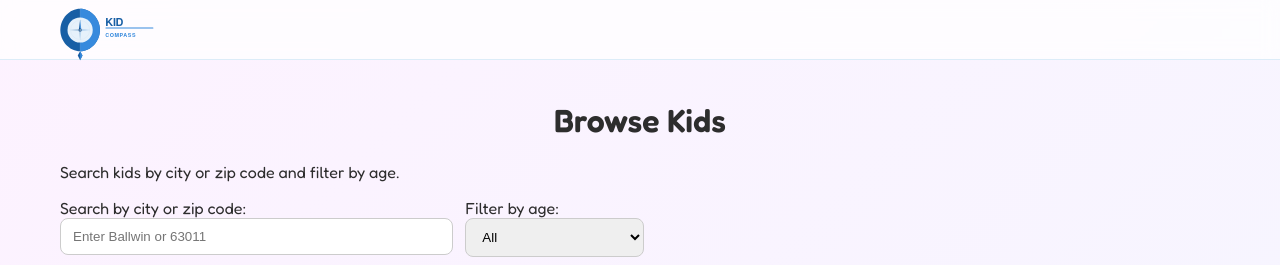
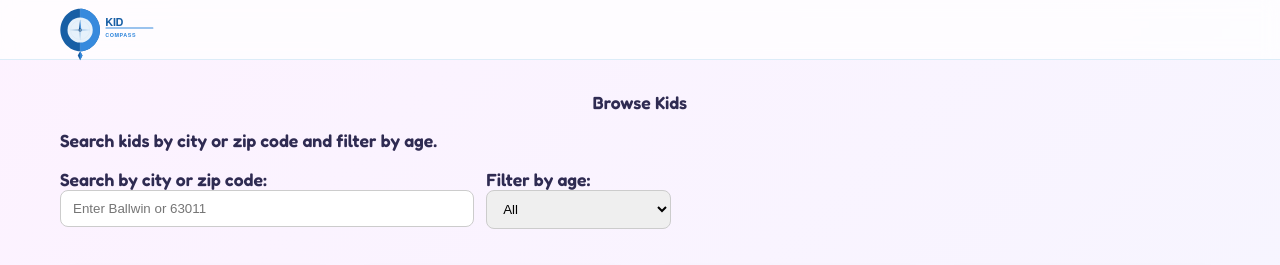
Before and after one commit to JyotiBharti87/kidCompass-ReactApp-Unit1, a React (Vite) app in the folder kidCompass/: page /browse in a window 1280 px wide. Shown: the top 265 px of the page. Built offline with nearby package versions, Linux system fonts and the light colour scheme.

Commit message:
css-fixed

```diff
--- a/kidCompass/src/App.css
+++ b/kidCompass/src/App.css
@@ -20,6 +20,7 @@ body {
 /* Headings */
 h1,
 h2 {
+  font-size: larger;
   text-align: center;
 }
 
@@ -51,6 +52,11 @@ h2 {
     transform 0.2s,
     box-shadow 0.2s;
   animation: fadeIn 0.3s ease;
+}
+.label {
+  font-size: 1.1rem !important;
+  font-weight: 600;
+  color: #2f2b52;
 }
 
 /* Hover effect */
--- a/kidCompass/src/components/BrowsePage.jsx
+++ b/kidCompass/src/components/BrowsePage.jsx
@@ -35,9 +35,9 @@ function BrowsePage({ userName }) {
   return (
     <main className="app">
       {userName && <div className="user-welcome">Welcome, {userName} 👋 </div>}
-      <h1>Browse Kids</h1>
+      <h1 className="label">Browse Kids</h1>
 
-      <p className="browse-subtext">
+      <p className="label">
         Search kids by city or zip code and filter by age.
       </p>
 
--- a/kidCompass/src/components/FilterBar.jsx
+++ b/kidCompass/src/components/FilterBar.jsx
@@ -2,7 +2,9 @@
 function FilterBar({ selectedAge, setSelectedAge }) {
   return (
     <div>
-      <label htmlFor="ageFilter">Filter by age: </label>
+      <label htmlFor="ageFilter" className="label">
+        Filter by age:
+      </label>
       <select
         id="ageFilter"
         value={selectedAge}
--- a/kidCompass/src/components/LocationSearch.jsx
+++ b/kidCompass/src/components/LocationSearch.jsx
@@ -2,7 +2,9 @@
 function LocationSearch({ locationTerm, setLocationTerm }) {
   return (
     <div>
-      <label htmlFor="locationSearch">Search by city or zip code: </label>
+      <label htmlFor="locationSearch" className="label">
+        Search by city or zip code:{" "}
+      </label>
       <input
         id="locationSearch"
         type="text"
```
